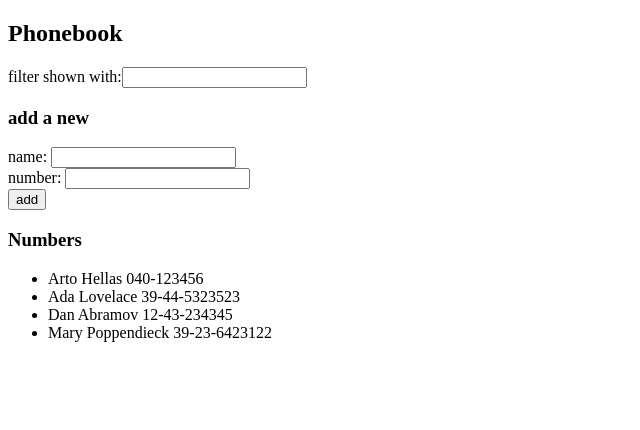
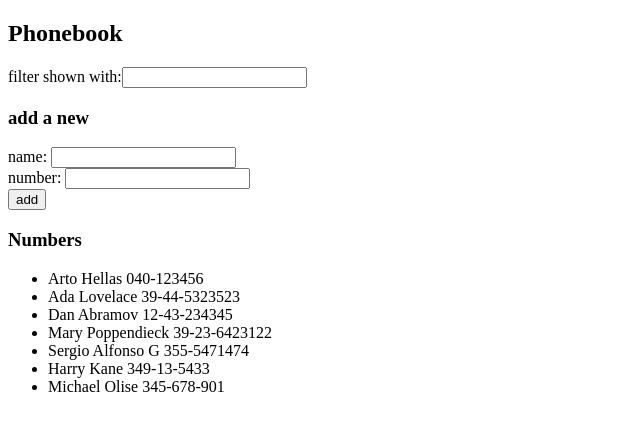
Before and after one commit to salfonsoMB17/FullStackCourse, a React (Vite) app in the folder part2/phonebook/: page / in a window 1280 px wide. Shown: the top 430 px of the page, without its empty margins (0-640 px from the left). Built offline with nearby package versions, Linux system fonts and the light colour scheme; data requests are answered from the project's data file.

Commit message:
Exercise 2.12: Save new persons to json-server backend

```diff
--- a/part2/phonebook/db.json
+++ b/part2/phonebook/db.json
@@ -1,24 +1,40 @@
 {
-  "persons":[
+  "persons": [
     {
       "name": "Arto Hellas",
       "number": "040-123456",
-      "id": 1
+      "id": "1"
     },
     {
       "name": "Ada Lovelace",
       "number": "39-44-5323523",
-      "id": 2
+      "id": "2"
     },
     {
       "name": "Dan Abramov",
       "number": "12-43-234345",
-      "id": 3
+      "id": "3"
     },
     {
       "name": "Mary Poppendieck",
       "number": "39-23-6423122",
-      "id": 4
+      "id": "4"
+    },
+    {
+      "name": "Sergio Alfonso G",
+      "number": "355-5471474",
+      "id": "8eBnjM81WKw"
+    },
+    {
+      "name": "Harry Kane",
+      "number": "349-13-5433",
+      "id": "gugO15n5cys"
+    },
+    {
+      "name": "Michael Olise",
+      "number": "345-678-901",
+      "id": "OQ777vcOiC0"
     }
-  ]
+  ],
+  "$schema": "./node_modules/json-server/schema.json"
 }
--- a/part2/phonebook/src/App.jsx
+++ b/part2/phonebook/src/App.jsx
@@ -11,7 +11,7 @@ const App = () => {
   const [filterValue, setFilterValue] = useState('')
 
   useEffect(() => {
-    console.log('effect')
+    //console.log('effect')
     axios
       .get('http://localhost:3001/persons')
       .then(response => {
@@ -45,15 +45,19 @@ const App = () => {
     }
 
     const personObject = {
-      number: newNumber,
       name: newName,
-      id: persons.length + 1,
+      number: newNumber
     }
 
-    setPersons(persons.concat(personObject))
-    setNewName('')
-    setNewNumber('')
-  }
+    // POST al servidor
+    axios
+      .post('http://localhost:3001/persons', personObject)
+      .then(response => {
+        setPersons(persons.concat(response.data))  // response.data incluye el id generado
+        setNewName('')
+        setNewNumber('')
+    })
+}
 
   const filteredPersons = persons.filter(person =>
     person.name.toLowerCase().includes(filterValue.toLowerCase())
```
